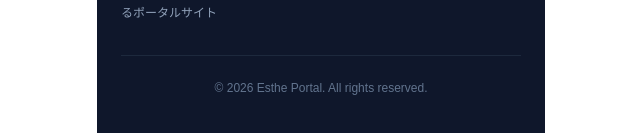
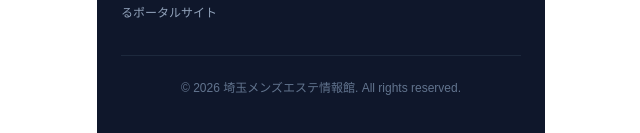
Before and after one commit to DanSugaya/esthe-portal, a Next.js app: page / in a window 1280 px wide. Shown: the part 702-835 px from the top of the page, without its empty margins (319-959 px from the left). Built offline with nearby package versions, Linux system fonts and the light colour scheme; no server answers; the database is empty.

Commit message:
Footer調整

```diff
--- a/src/components/Footer.tsx
+++ b/src/components/Footer.tsx
@@ -51,7 +51,7 @@ export default function Footer() {
 
         {/* コピーライト */}
         <div className="pt-6 border-t border-slate-800 text-center text-xs text-slate-500">
-          © {new Date().getFullYear()} Esthe Portal. All rights reserved.
+          © {new Date().getFullYear()} 埼玉メンズエステ情報館. All rights reserved.
         </div>
       </div>
     </footer>
```
